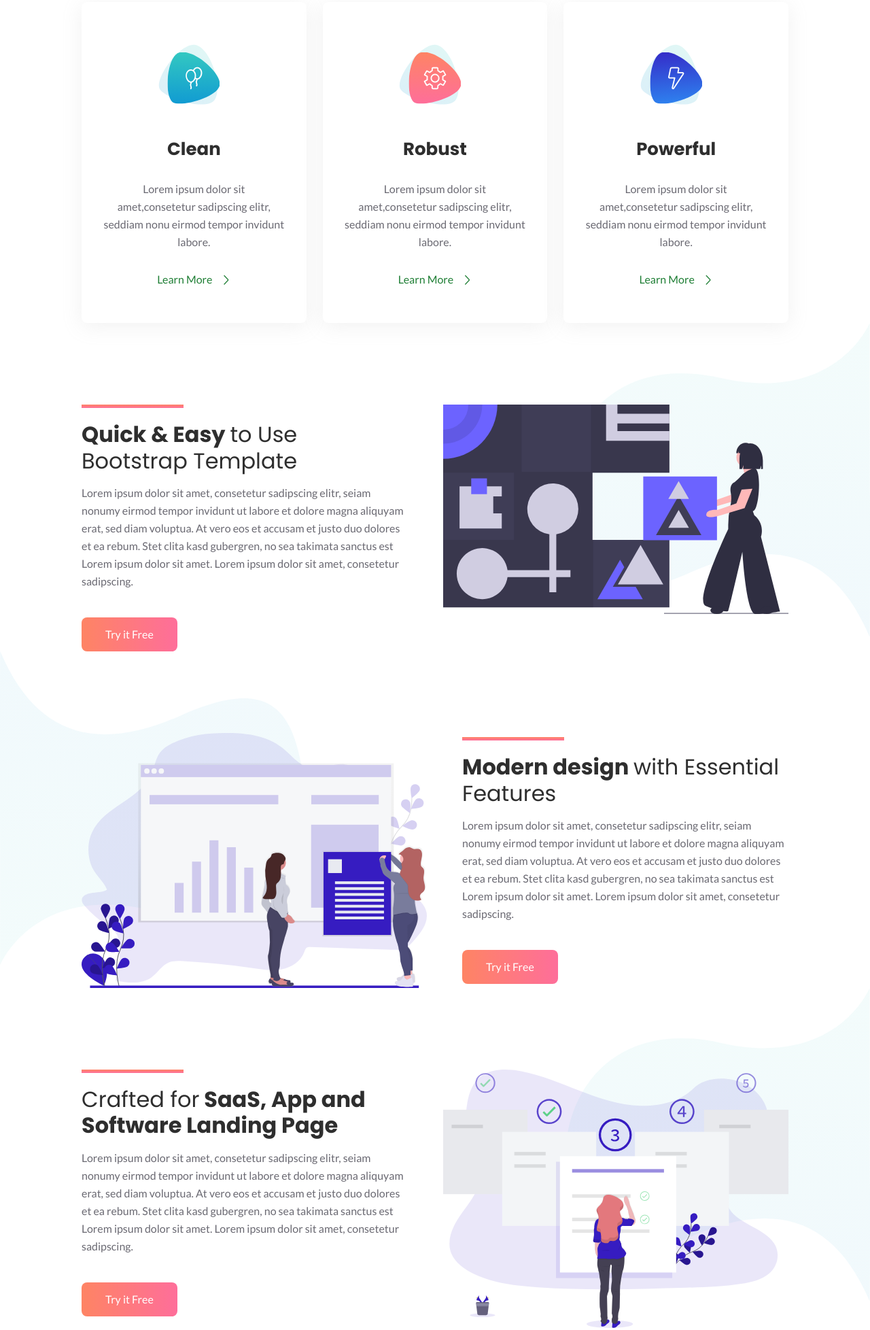
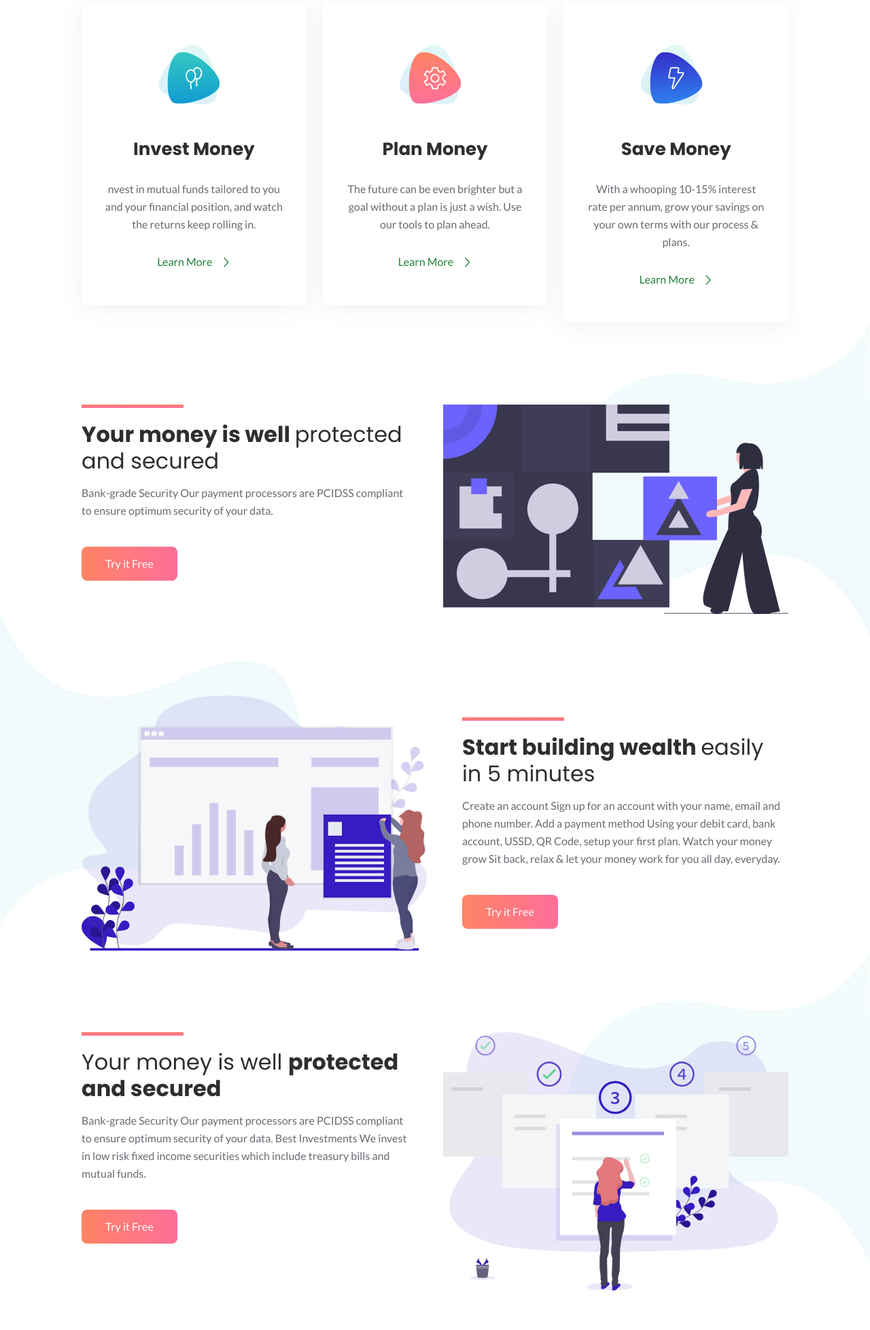
Before and after one commit to Lawaniv12/tasshi-web-platform, a plain HTML site: page index.html in a window 1280 px wide. Shown: the part 1301-3257 px from the top of the page at 68% size. Drawn offline with Linux system fonts and the light colour scheme.

Commit message:
updates so far

```diff
--- a/index.html
+++ b/index.html
@@ -212,11 +212,10 @@
             </div>
             <div class="services-content mt-30">
               <h4 class="services-title">
-                <a href="javascript:void(0)">Clean</a>
+                <a href="javascript:void(0)">Invest Money</a>
               </h4>
               <p class="text">
-                Lorem ipsum dolor sit amet,consetetur sadipscing elitr,
-                seddiam nonu eirmod tempor invidunt labore.
+                nvest in mutual funds tailored to you and your financial position, and watch the returns keep rolling in.
               </p>
               <a class="more" href="javascript:void(0)">Learn More <i class="lni lni-chevron-right"> </i>
               </a>
@@ -233,11 +232,10 @@
             </div>
             <div class="services-content mt-30">
               <h4 class="services-title">
-                <a href="javascript:void(0)">Robust</a>
+                <a href="javascript:void(0)">Plan Money</a>
               </h4>
               <p class="text">
-                Lorem ipsum dolor sit amet,consetetur sadipscing elitr,
-                seddiam nonu eirmod tempor invidunt labore.
+                The future can be even brighter but a goal without a plan is just a wish. Use our tools to plan ahead.
               </p>
               <a class="more" href="javascript:void(0)">Learn More <i class="lni lni-chevron-right"> </i>
               </a>
@@ -254,11 +252,10 @@
             </div>
             <div class="services-content mt-30">
               <h4 class="services-title">
-                <a href="javascript:void(0)">Powerful</a>
+                <a href="javascript:void(0)">Save Money</a>
               </h4>
               <p class="text">
-                Lorem ipsum dolor sit amet,consetetur sadipscing elitr,
-                seddiam nonu eirmod tempor invidunt labore.
+                With a whooping 10-15% interest rate per annum, grow your savings on your own terms with our process & plans.
               </p>
               <a class="more" href="javascript:void(0)">Learn More <i class="lni lni-chevron-right"> </i>
               </a>
@@ -283,17 +280,13 @@
               <div class="section-title">
                 <div class="line"></div>
                 <h3 class="title">
-                  Quick & Easy <span>to Use Bootstrap Template</span>
+                  Your money is well  <span>protected and secured</span>
                 </h3>
               </div>
               <!-- section title -->
               <p class="text">
-                Lorem ipsum dolor sit amet, consetetur sadipscing elitr, seiam
-                nonumy eirmod tempor invidunt ut labore et dolore magna
-                aliquyam erat, sed diam voluptua. At vero eos et accusam et
-                justo duo dolores et ea rebum. Stet clita kasd gubergren, no
-                sea takimata sanctus est Lorem ipsum dolor sit amet. Lorem
-                ipsum dolor sit amet, consetetur sadipscing.
+                Bank-grade Security
+Our payment processors are PCIDSS compliant to ensure optimum security of your data.
               </p>
               <a href="javascript:void(0)" class="main-btn">Try it Free</a>
             </div>
@@ -327,17 +320,19 @@
               <div class="section-title">
                 <div class="line"></div>
                 <h3 class="title">
-                  Modern design <span> with Essential Features</span>
+                  Start building wealth <span> easily in 5 minutes</span>
                 </h3>
               </div>
               <!-- section title -->
               <p class="text">
-                Lorem ipsum dolor sit amet, consetetur sadipscing elitr, seiam
-                nonumy eirmod tempor invidunt ut labore et dolore magna
-                aliquyam erat, sed diam voluptua. At vero eos et accusam et
-                justo duo dolores et ea rebum. Stet clita kasd gubergren, no
-                sea takimata sanctus est Lorem ipsum dolor sit amet. Lorem
-                ipsum dolor sit amet, consetetur sadipscing.
+                Create an account
+Sign up for an account with your name, email and phone number.
+
+Add a payment method
+Using your debit card, bank account, USSD, QR Code, setup your first plan.
+
+Watch your money grow
+Sit back, relax & let your money work for you all day, everyday.
               </p>
               <a href="javascript:void(0)" class="main-btn">Try it Free</a>
             </div>
@@ -365,17 +360,16 @@
               <div class="section-title">
                 <div class="line"></div>
                 <h3 class="title">
-                  <span>Crafted for</span> SaaS, App and Software Landing Page
+                  <span>Your money is well </span> protected and secured
                 </h3>
               </div>
               <!-- section title -->
               <p class="text">
-                Lorem ipsum dolor sit amet, consetetur sadipscing elitr, seiam
-                nonumy eirmod tempor invidunt ut labore et dolore magna
-                aliquyam erat, sed diam voluptua. At vero eos et accusam et
-                justo duo dolores et ea rebum. Stet clita kasd gubergren, no
-                sea takimata sanctus est Lorem ipsum dolor sit amet. Lorem
-                ipsum dolor sit amet, consetetur sadipscing.
+                Bank-grade Security
+Our payment processors are PCIDSS compliant to ensure optimum security of your data.
+
+Best Investments
+We invest in low risk fixed income securities which include treasury bills and mutual funds.
               </p>
               <a href="javascript:void(0)" class="main-btn">Try it Free</a>
             </div>
@@ -407,7 +401,7 @@
             <div class="counter-content">
               <div class="section-title">
                 <div class="line"></div>
-                <h3 class="title">Cool facts <span> about this app</span></h3>
+                <h3 class="title">Cool facts <span> about US</span></h3>
               </div>
               <!-- section title -->
               <p class="text">
@@ -522,7 +516,7 @@
           <div class="col-lg-4 col-md-6 col-sm-8">
             <div class="footer-about mt-50 wow fadeIn" data-wow-duration="1s" data-wow-delay="0.2s">
               <a class="logo" href="javascript:void(0)">
-                <img src="assets/images/logo/logo.svg" alt="logo" />
+                <img src="assets/images/logo/logo-1.jpg" alt="logo" />
               </a>
               <p class="text">
                 Lorem ipsum dolor sit amet consetetur sadipscing elitr,
@@ -595,8 +589,8 @@
                 <li>info@gmail.com</li>
                 <li>www.yourweb.com</li>
                 <li>
-                  123 Stree New York City , United <br />
-                  States Of America 750.
+                  No 23 Zaria Road <br />
+                  Kano, Nigeriag.
                 </li>
               </ul>
             </div>
@@ -612,8 +606,8 @@
             <div class="copyright d-sm-flex justify-content-between">
               <div class="copyright-content">
                 <p class="text">
-                  Designed and Developed by
-                  <a href="https://uideck.com" rel="nofollow">UIdeck</a>
+                  Designed and Developed by Xool
+
                 </p>
               </div>
               <!-- copyright content -->
```
